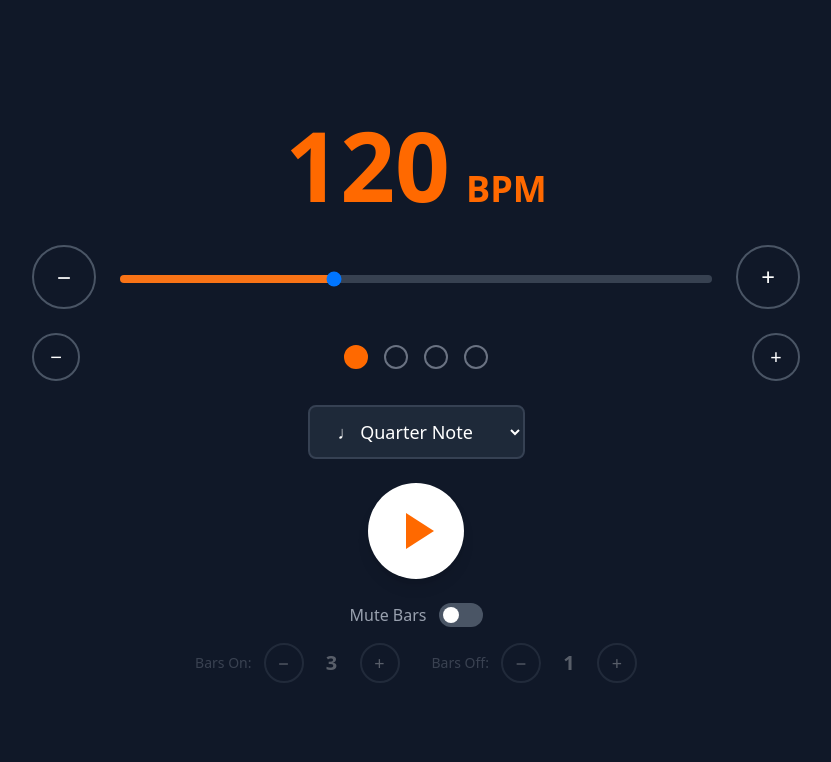
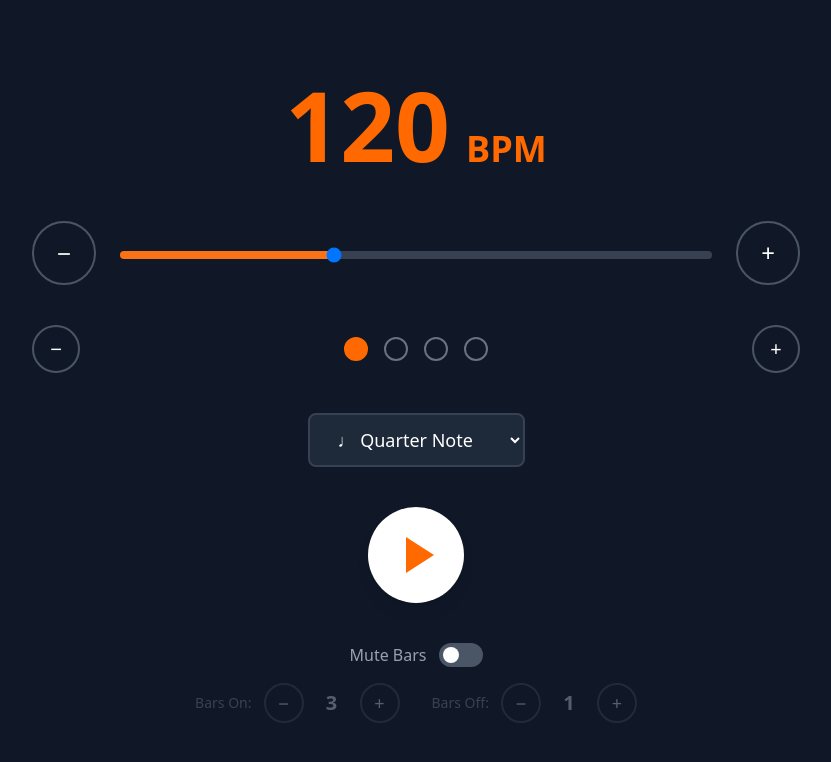
Before and after one commit to michaski/mute-bars-web-metronome, a React (Vite) app: page / in a window 1280 px wide. Shown: the top 762 px of the page, without its empty margins (224-1055 px from the left). Built offline with nearby package versions, Linux system fonts and the light colour scheme.

Commit message:
increase spacing on desktop

```diff
--- a/src/components/Metronome.tsx
+++ b/src/components/Metronome.tsx
@@ -101,7 +101,7 @@ export default function Metronome() {
 
   return (
     <div className="min-h-screen min-h-dvh flex flex-col sm:justify-center bg-gray-900 text-white py-4 sm:py-8 px-4 landscape-compact">
-      <div className="max-w-3xl mx-auto w-full flex-1 sm:flex-initial flex flex-col justify-evenly sm:justify-start gap-2 sm:gap-6">
+      <div className="max-w-3xl mx-auto w-full flex-1 sm:flex-initial flex flex-col justify-evenly sm:justify-start gap-2 sm:gap-10">
 
         <TempoControl
           bpm={bpm}
```
